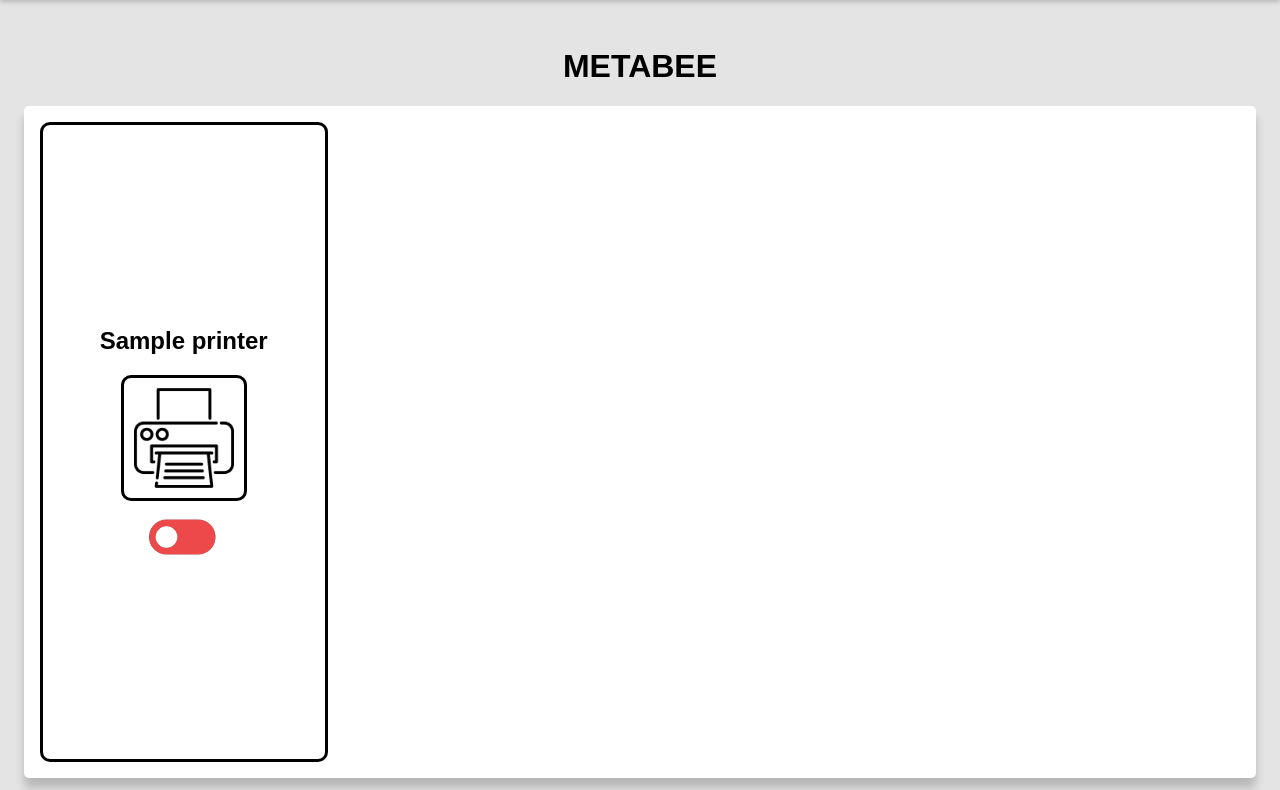
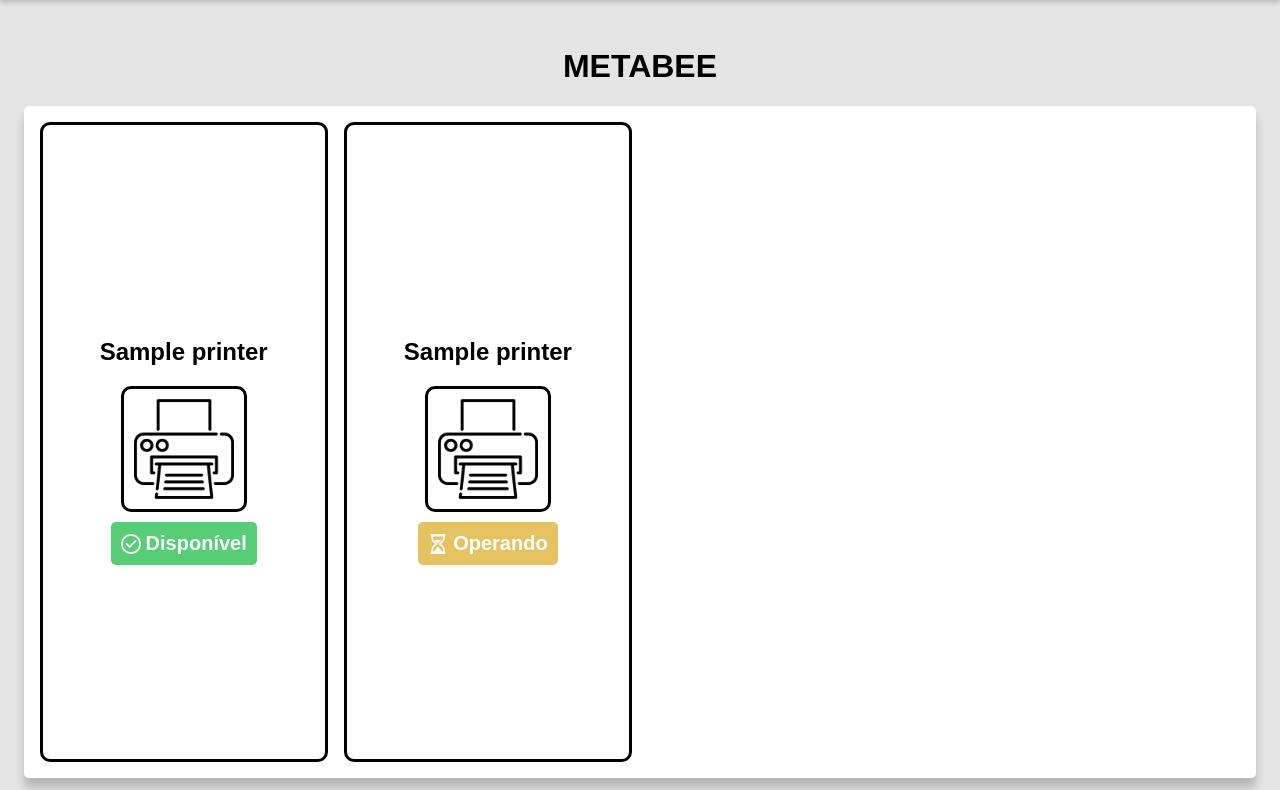
Before and after one commit to nearo007/MetaBee, a Django app: template metabee_app/templates/printers.html in a window 1280 px wide. Shown: the part 128-918 px from the top of the page. Run offline with Django 5.2, Linux system fonts and the light colour scheme; the template is opened without the code that fills it: most values are stand-ins (such as "Sample title", 1, 10 or a date in 2020).

Commit message:
minor css

```diff
--- a/metabee_app/static/css/printers.css
+++ b/metabee_app/static/css/printers.css
@@ -36,13 +36,41 @@
     padding: 10px;
     border-radius: 10px;
     border: 3px solid black;
+    margin-bottom: 10px;
 }
 
-.button-printer-toggle {
-    background-color: transparent;
-    border: none;
+.div-printer-status {
+    display: flex;
+    flex-direction: row;
+    align-items: center;
+    justify-content: center;
+    font-weight: bold;
+    font-size: 20px;
+    padding: 10px;
+    border-radius: 5px;
 }
 
-.button-printer-toggle img {
-    width: 70px;
+.div-printer-on {
+    background-color: rgb(87, 206, 117);
 }
+
+.div-printer-off {
+    background-color: rgb(206, 87, 87);
+}
+
+.div-printer-operating {
+    background-color: rgb(230, 195, 98);
+}
+
+.div-printer-status p {
+    margin: 0;
+    color: white;
+}
+
+.div-printer-status img {
+    width: 20px;
+    height: 20px;
+    object-fit: cover;
+    margin-right: 5px;
+    filter: invert();
+}
--- a/metabee_app/templates/printers.html
+++ b/metabee_app/templates/printers.html
@@ -18,20 +18,29 @@
             <div class="div-printer">
                 <h2>{{ printer.name }}</h2>
 
+                <img class="img-printer-icon" src="{% static 'img/icon-printer.png' %}" alt="printer-png">
+
                 {% if not printer.status %}
-                    <img class="img-printer-icon img-printer-off" src="{% static 'img/icon-printer.png' %}" alt="printer-png">
-
-                    <button class="button-printer-toggle">
-                        <img src="{% static 'img/icon-toggle-off.png' %}" alt="toggle off">
-                    </button>
+                    <div class="div-printer-status div-printer-on">
+                        <img src="{% static 'img/icon-printer-available.png' %}" alt="">
+                        <p>Disponível</p>
+                    </div>
                 {% elif printer.status %}
-                    <img class="img-printer-icon img-printer-on" src="{% static 'img/icon-printer.png' %}" alt="printer-png">
-
-                    <button class="button-printer-toggle">
-                        <img src="{% static 'img/icon-toggle-on.png' %}" alt="toggle on">
-                    </button>
+                    <div class="div-printer-status div-printer-off">
+                        <img src="{% static 'img/icon-printer-off.png' %}" alt="">
+                        <p>Desligada</p>
+                    </div>
                 {% endif %}
             </div>
         {% endfor%}
+        {% comment %} TODO REMOVER {% endcomment %}
+            <div class="div-printer">
+                <h2>{{ printer.name }}</h2>
+                <img class="img-printer-icon" src="{% static 'img/icon-printer.png' %}" alt="printer-png">
+                <div class="div-printer-status div-printer-operating">
+                    <img src="{% static 'img/icon-printer-operating.png' %}" alt="">
+                    <p>Operando</p>
+                </div>
+            </div>
     </div>
 {% endblock %}
```
Also changed, not shown: metabee_app/static/img/icon-printer-available.png (added), metabee_app/static/img/icon-printer-off.png (added), metabee_app/static/img/icon-printer-operating.png (added).
